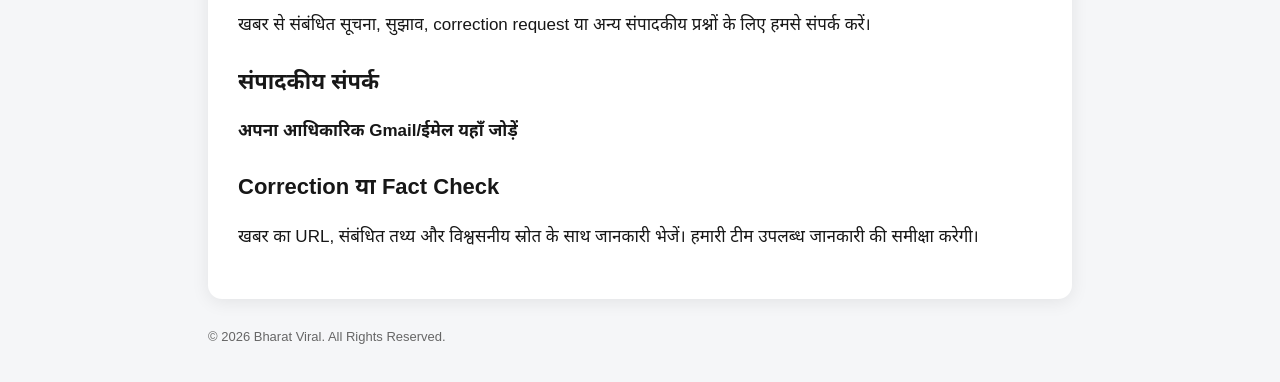
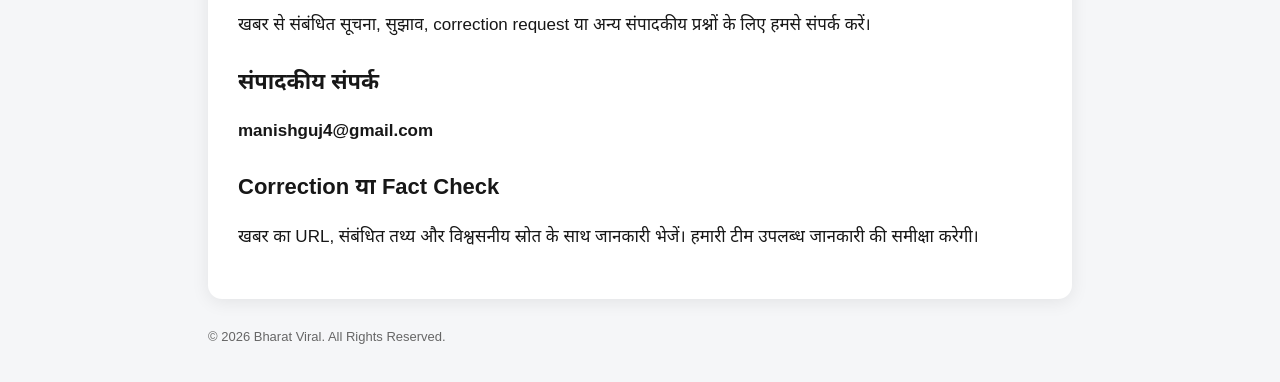
Before and after one commit to manishguj4-lab/Bharat-viral, a plain HTML site: page contact.html in a window 1280 px wide. Shown: the part 174-556 px from the top of the page. Drawn offline with Linux system fonts and the light colour scheme.

Commit message:
Include email for editorial contact in contact.html
Added official email contact information for editorial inquiries.

```diff
--- a/contact.html
+++ b/contact.html
@@ -6,5 +6,5 @@
 <link rel="canonical" href="https://bharat-viral.netlify.app/contact.html">
 <style>*{box-sizing:border-box}body{margin:0;background:#f5f6f8;color:#171717;font-family:Arial,"Noto Sans Devanagari",sans-serif}header{background:#df111b;color:#fff;padding:18px 6%;font-weight:800}header a{color:#fff;text-decoration:none}main{max-width:900px;margin:30px auto;padding:0 18px}.card{background:#fff;border-radius:14px;padding:30px;box-shadow:0 3px 18px rgba(0,0,0,.08)}h1{font-size:34px;margin:0 0 25px;color:#df111b}h2{margin-top:28px;font-size:22px}p,li{font-size:17px;line-height:1.8}footer{max-width:900px;margin:20px auto;padding:0 18px 30px;color:#666;font-size:13px}@media(max-width:650px){main{margin:15px auto;padding:0 10px}.card{padding:20px}h1{font-size:27px}p,li{font-size:16px}}</style></head>
 <body><header><a href="index.html">← Bharat Viral</a></header>
-<main><article class="card"><h1>संपर्क करें</h1><p>खबर से संबंधित सूचना, सुझाव, correction request या अन्य संपादकीय प्रश्नों के लिए हमसे संपर्क करें।</p><h2>संपादकीय संपर्क</h2><p><strong>अपना आधिकारिक Gmail/ईमेल यहाँ जोड़ें</strong></p><h2>Correction या Fact Check</h2><p>खबर का URL, संबंधित तथ्य और विश्वसनीय स्रोत के साथ जानकारी भेजें। हमारी टीम उपलब्ध जानकारी की समीक्षा करेगी।</p></article></main>
+<main><article class="card"><h1>संपर्क करें</h1><p>खबर से संबंधित सूचना, सुझाव, correction request या अन्य संपादकीय प्रश्नों के लिए हमसे संपर्क करें।</p><h2>संपादकीय संपर्क</h2><p><strong>manishguj4@gmail.com</strong></p><h2>Correction या Fact Check</h2><p>खबर का URL, संबंधित तथ्य और विश्वसनीय स्रोत के साथ जानकारी भेजें। हमारी टीम उपलब्ध जानकारी की समीक्षा करेगी।</p></article></main>
 <footer>© 2026 Bharat Viral. All Rights Reserved.</footer></body></html>
```
